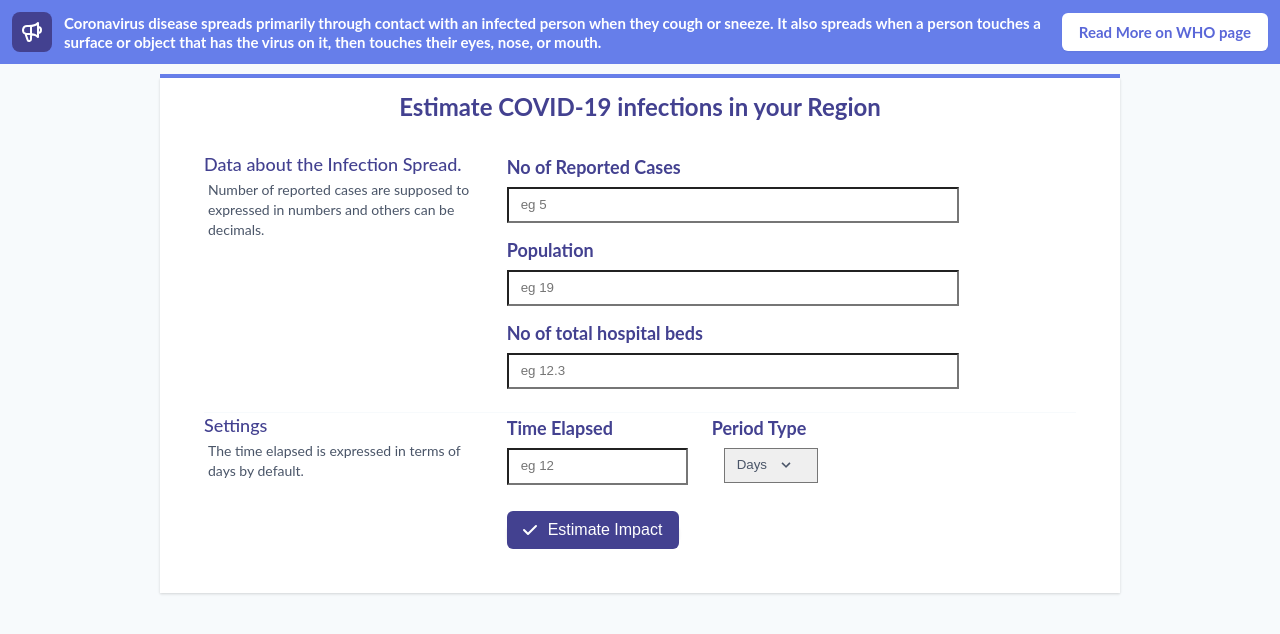
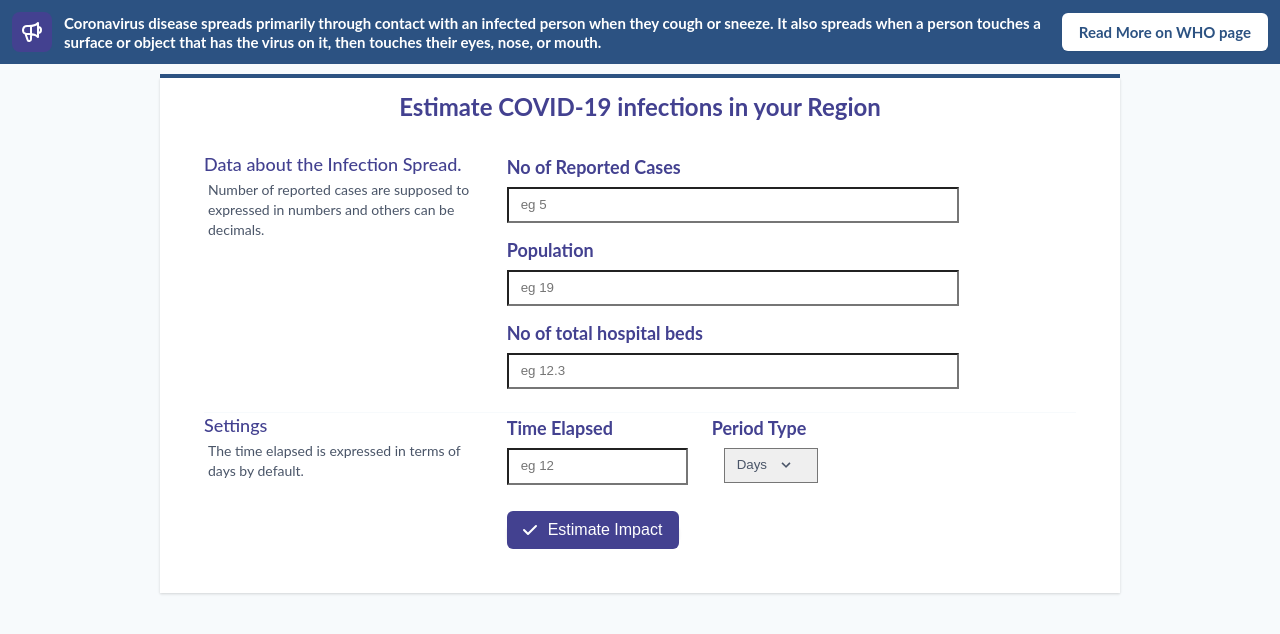
Before and after one commit to davis67/covid-19-estimator-js, a website: page front-end/index.html in a window 1280 px wide. Drawn offline with Linux system fonts and the light colour scheme.

Commit message:
frontend-fixes

```diff
--- a/front-end/css/estimator.css
+++ b/front-end/css/estimator.css
@@ -73,7 +73,7 @@ body {
 
   padding-top: 0.5rem;
   padding-bottom: 0.5rem;
-  color: #5a67d8;
+  color: #2c5282;
 }
 .container_layout {
   display: grid;
@@ -108,7 +108,7 @@ body {
   margin-left: auto;
   background-color: #fff;
 
-  border-top: 4px solid #667eea;
+  border-top: 4px solid #2c5282;
 }
 
 .max_width_full {
--- a/front-end/index.html
+++ b/front-end/index.html
@@ -14,7 +14,7 @@
   </head>
   <body>
     <div class="main__wrapper">
-      <div class="nav__header" style="background-color: #667eea;">
+      <div class="nav__header" style="background-color: #2c5282;">
         <div
           class="max_w_screen"
         >
```
